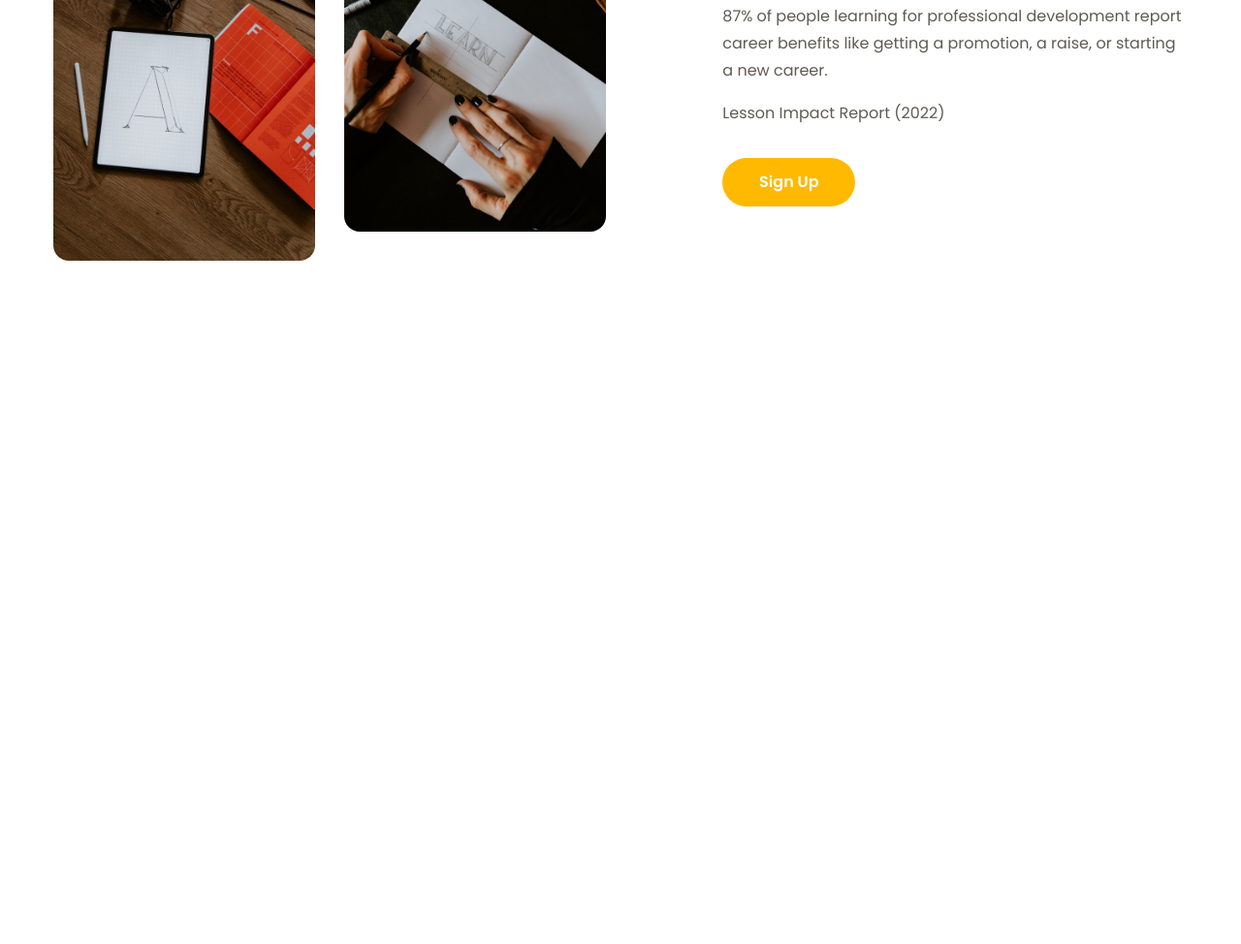
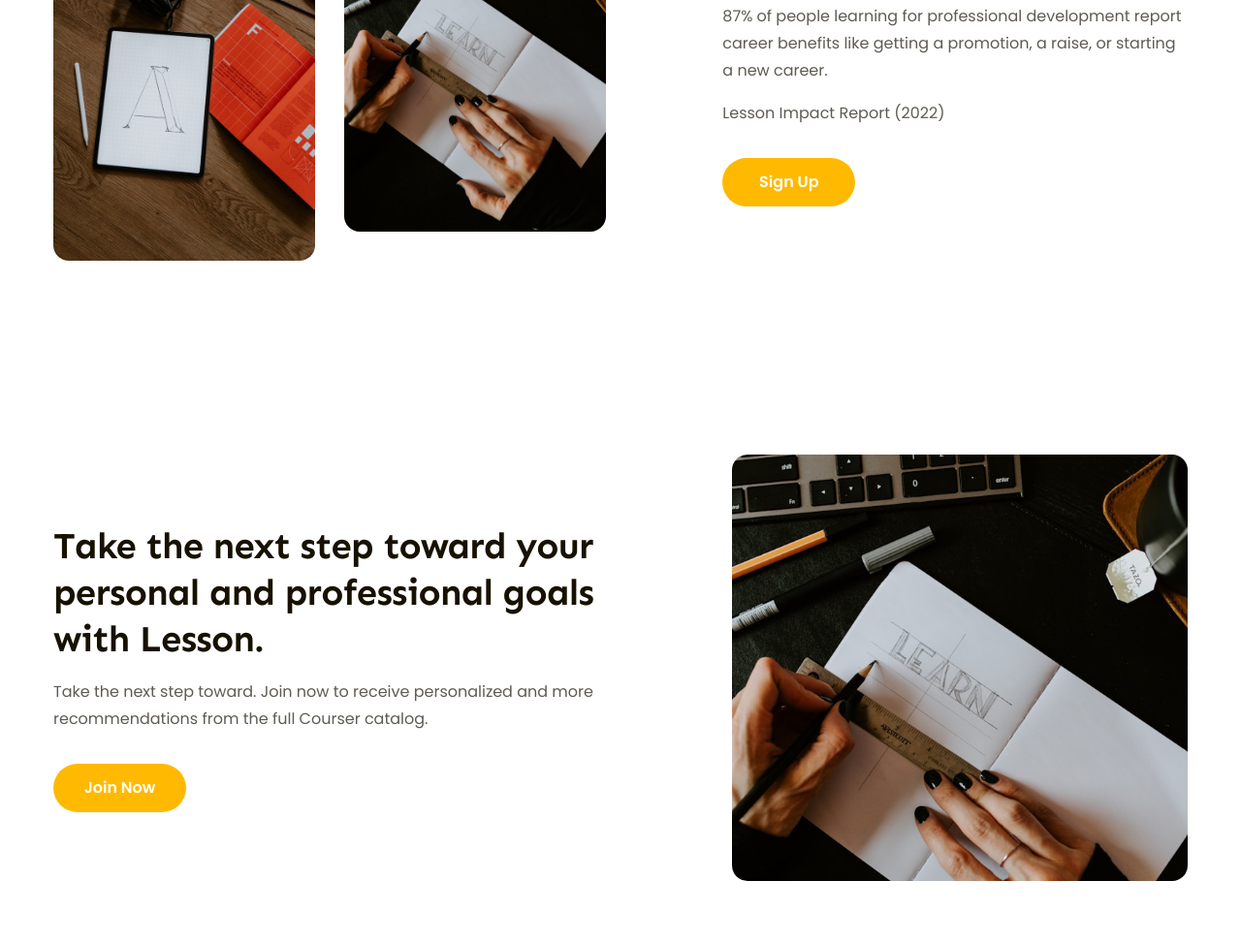
Before and after one commit to Tien-Dat23/du_an1, a plain HTML site: page index.html in a window 1280 px wide. Shown: the part 2657-3631 px from the top of the page at 97% size. Before the commit the page ends 2991 px from the top, so only its background shows below. Drawn offline with Linux system fonts and the light colour scheme.

Commit message:
p11 - Code phần Features 2

```diff
--- a/assets/css/style.css
+++ b/assets/css/style.css
@@ -489,7 +489,7 @@ a {
   margin-left: 30px;
 }
 
-/* ======================= Features =================== */
+/* ======================= Features 1 =================== */
 .feature {
   margin-top: 135px;
   padding: 65px 0;
@@ -537,3 +537,21 @@ a {
   border-radius: 26px;
   background: var(--primary-color);
 }
+
+/* ======================= Features 2 =================== */
+.feature-2nd {
+  margin-top: 70px;
+}
+
+.feature-2nd .body {
+  flex-direction: row-reverse;
+}
+
+.feature-2nd .content {
+  width: 48.7%;
+}
+
+.feature-2nd .images img {
+  width: 470px;
+  height: 440px;
+}
--- a/index.html
+++ b/index.html
@@ -13,7 +13,7 @@
     <link rel="stylesheet" href="./assets/css/style.css" />
     <title>Document</title>
   </head>
-  <body style="height: 1000px">
+  <body>
     <!-- Header -->
     <header class="header fixed">
       <div class="main-content">
@@ -372,7 +372,7 @@
         </div>
       </div>
 
-      <!-- Features -->
+      <!-- Features 1 -->
       <div class="feature">
         <div class="main-content">
           <div class="body">
@@ -402,6 +402,32 @@
           </div>
         </div>
       </div>
+
+      <!-- Features 2 -->
+      <div class="feature feature-2nd">
+        <div class="main-content">
+          <div class="body">
+            <div class="images">
+              <img
+                src="./assets/img/learn2.jpg"
+                alt="Take the next step toward your personal and professional goals
+                with Lesson."
+              />
+            </div>
+            <div class="content">
+              <div class="heading-lv2">
+                Take the next step toward your personal and professional goals
+                with Lesson.
+              </div>
+              <p class="desc">
+                Take the next step toward. Join now to receive personalized and
+                more recommendations from the full Courser catalog.
+              </p>
+              <a href="" class="btn cta-btn">Join Now</a>
+            </div>
+          </div>
+        </div>
+      </div>
     </main>
   </body>
 </html>
```
